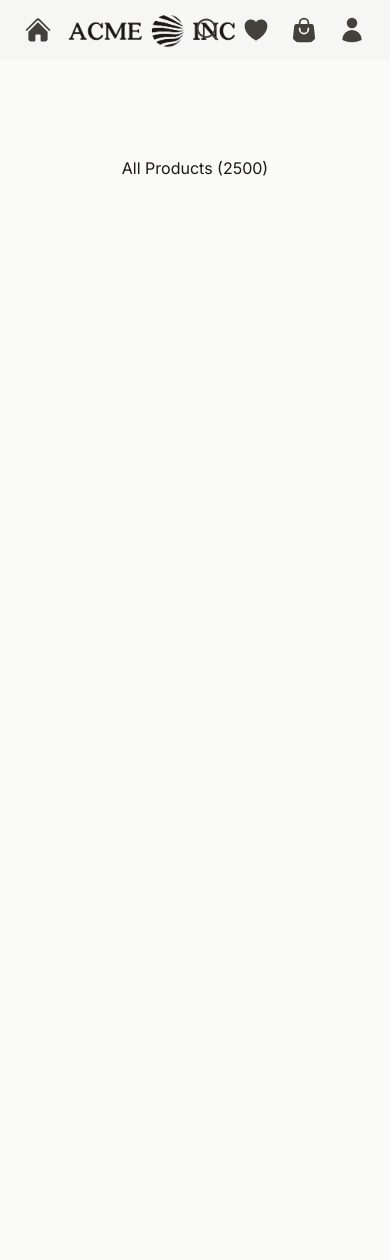
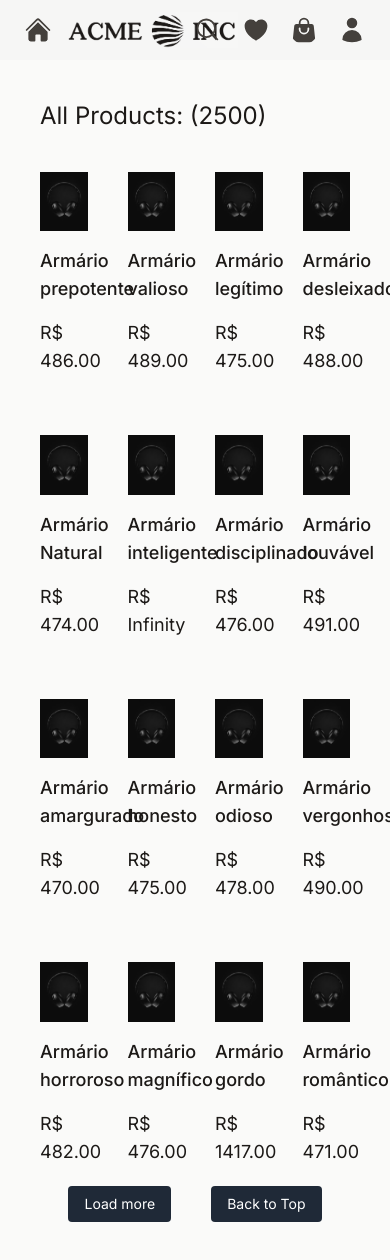
Before and after one commit to aureliojoseph/acme-inc, a Next.js app: page / in a window 390 px wide. Before the commit the page ends 904 px from the top, so only its background shows below. Built offline with nearby package versions, Linux system fonts and the light colour scheme.

Commit message:
AC-09: update products display

```diff
--- a/src/app/page.tsx
+++ b/src/app/page.tsx
@@ -1,11 +1,14 @@
-import ProductsList from "@/components/ProductsList";
-import products from "@/services/api/productsApi";
+import MyProducts from "@/components/MyProducts";
+import myProducts from "@/services/api/api";
 
 export default function Home() {
   return (
-    <main className="flex min-h-screen flex-col items-center justify-between p-24">
-      {/* <ProductsList products={products} /> */}
-      <h2>All Products ({products.length})</h2>
+    <main className="flex min-h-screen flex-col justify-between p-10">
+      <h2 className="mb-10 text-left text-2xl">
+        All Products: ({myProducts.length})
+      </h2>
+
+      <MyProducts myProducts={myProducts} />
     </main>
   );
 }
--- /dev/null
+++ b/src/app/products/[id]/page.tsx
@@ -0,0 +1,36 @@
+"use client";
+
+import Loading from "@/components/Loading";
+import { useParams } from "next/navigation";
+import { useEffect, useState } from "react";
+
+interface Product {
+  id: number;
+  name: string;
+  description: string;
+  value: string;
+  url: string;
+}
+
+export default function ProductPage() {
+  const { id } = useParams();
+  const [product, setProduct] = useState<Product | null>(null);
+
+  useEffect(() => {
+    fetch(`@/services/api/products/${id}`)
+      .then((res) => res.json())
+      .then((data: Product) => {
+        setProduct(data);
+      });
+  }, [id]);
+
+  if (!product) {
+    return <Loading />;
+  }
+
+  return (
+    <div>
+      <h1>PÁGINA DO PRODUTO</h1>
+    </div>
+  );
+}
--- /dev/null
+++ b/src/components/MyProducts.tsx
@@ -0,0 +1,60 @@
+"use client";
+
+import { useState } from "react";
+import Link from "next/link";
+import Image from "next/image";
+import Thumb from "@/assets/headphones.jpeg";
+
+export default function MyProducts({ myProducts }: any) {
+  const [displayRows, setDisplayRows] = useState(4);
+
+  const loadMore = () => {
+    setDisplayRows(displayRows + 4);
+  };
+
+  const scrollToTop = () => {
+    window.scrollTo({ top: 0, behavior: "smooth" });
+  };
+
+  return (
+    <>
+      <div className="grid grid-cols-4 items-center gap-10">
+        {myProducts.slice(0, displayRows * 4).map((product: any) => (
+          <div
+            className="flex flex-col justify-between gap-4 pb-5"
+            key={product.id}
+          >
+            <Link href={""}>
+              <Image src={Thumb} alt={"Headphones photo"} />
+            </Link>
+            <p className="text-left text-lg font-medium">{product.name}</p>
+
+            {/* <p className="text-center text-base font-medium sm:text-left sm:text-lg lg:text-xl xl:text-2xl 2xl:text-3xl">
+            {product.description}
+          </p> */}
+
+            <p className="text-left text-lg">R$ {product.price}</p>
+          </div>
+        ))}
+      </div>
+
+      <div className="flex justify-center gap-10">
+        {myProducts.length > 0 && displayRows * 4 < myProducts.length && (
+          <button
+            className="rounded bg-gray-800 px-4 py-2 text-sm text-white transition-all duration-300 ease-linear hover:bg-gray-600 dark:bg-gray-400 dark:text-gray-950 dark:hover:bg-gray-200 dark:hover:text-black sm:text-base md:w-60 md:px-6 md:py-3 md:text-lg lg:text-xl xl:w-72 xl:px-8 xl:py-4 xl:text-2xl 2xl:w-96 2xl:px-10 2xl:py-5 2xl:text-3xl"
+            onClick={loadMore}
+          >
+            Load more
+          </button>
+        )}
+
+        <button
+          className="rounded bg-gray-800 px-4 py-2 text-sm text-white transition-all duration-300 ease-linear hover:bg-gray-600 dark:bg-gray-400 dark:text-gray-950 dark:hover:bg-gray-200 dark:hover:text-black sm:text-base md:w-60 md:px-6 md:py-3 md:text-lg lg:text-xl xl:w-72 xl:px-8 xl:py-4 xl:text-2xl 2xl:w-96 2xl:px-10 2xl:py-5 2xl:text-3xl"
+          onClick={scrollToTop}
+        >
+          Back to Top
+        </button>
+      </div>
+    </>
+  );
+}
--- a/src/components/Product.tsx
+++ b/src/components/Product.tsx
@@ -1,7 +1,17 @@
+import Image from "next/image";
+
 export default function Product({ product }: any) {
+  const randomImage = "https://picsum.photos/200";
+
   return (
     <div>
-      <p>Image {product.url}</p>
+      <Image
+        src={randomImage}
+        alt={"Random image"}
+        width={432}
+        height={230}
+        priority={true}
+      />
       <h2>{product.name}</h2>
       <p>{product.description}</p>
       <p>R$ {product.value}</p>
--- a/src/components/ProductsList.tsx
+++ b/src/components/ProductsList.tsx
@@ -1,11 +1,43 @@
-import Product from "./Product";
+import Image from "next/image";
+import Link from "next/link";
 
-export default function ProductsList({ products }: any) {
+export default function ProductsList({ displayRows, products }: any) {
   return (
-    <div>
-      {products.map((product: any) => (
-        <Product key={product.id} product={product} />
-      ))}
+    <div className="flex flex-col items-center gap-10 sm:grid sm:grid-cols-2 sm:justify-items-center sm:gap-x-10 sm:gap-y-20 lg:grid-cols-3 2xl:grid-cols-4">
+      {products.slice(0, displayRows * 4).map((product: any) => {
+        const randomWidth = Math.floor(Math.random() * 500) + 200;
+        const randomHeight = Math.floor(Math.random() * 500) + 220;
+        const randomImageUrl = `https://picsum.photos/${randomWidth}/${randomHeight}`;
+
+        return (
+          <div
+            className="flex flex-col justify-between gap-4 pb-5"
+            key={product.id}
+          >
+            <Link
+              className="flex justify-center"
+              href={`/products/${product.id}`}
+              key={product.id}
+            >
+              <Image
+                className="aspect-auto h-40 sm:h-44 md:h-48 lg:h-52 xl:h-56 2xl:h-60"
+                src={randomImageUrl}
+                alt={"Random image"}
+                width={160}
+                height={160}
+              />
+            </Link>
+
+            <p className="text-center text-base font-medium sm:text-left sm:text-lg lg:text-xl xl:text-2xl 2xl:text-3xl">
+              {product.name}
+            </p>
+
+            <p className="text-center text-base sm:text-left sm:text-lg lg:text-xl xl:text-2xl 2xl:text-3xl">
+              R$ {product.value}
+            </p>
+          </div>
+        );
+      })}
     </div>
   );
 }
```
Also changed, not shown: src/app/products/page.tsx (added).
